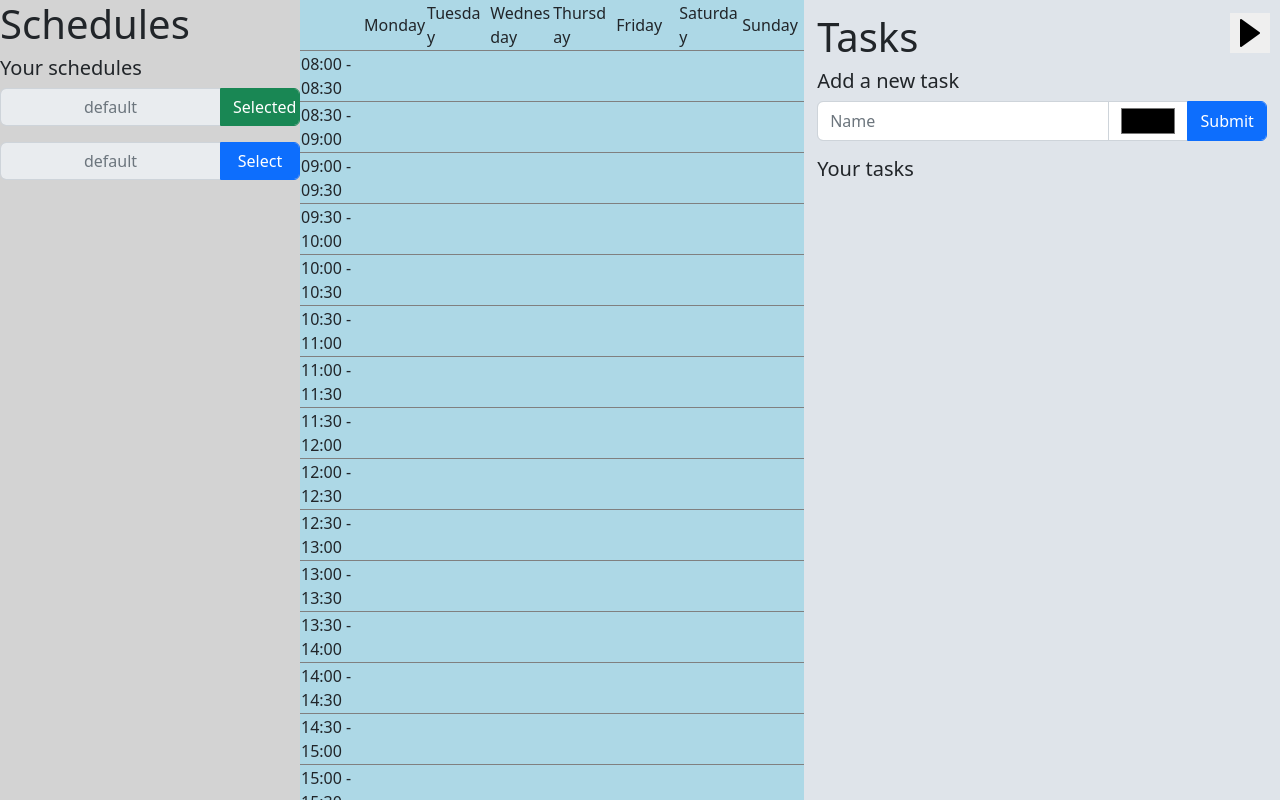
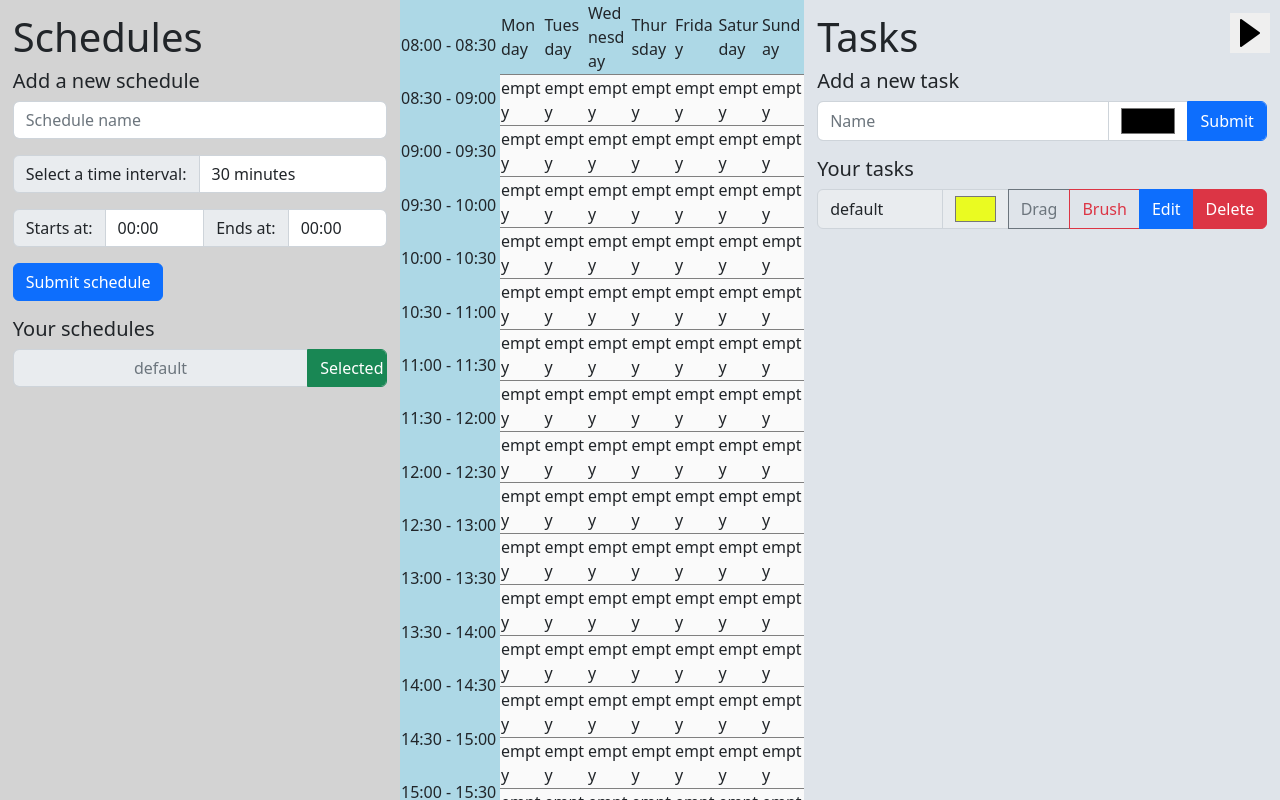
Before and after one commit to bygeze/RoutinePalAlpha, a React (Create React App) app in the folder frontend/routinepal/: page / in a window 1280 px wide. Built offline with nearby package versions, Linux system fonts and the light colour scheme.

Commit message:
Matrix completely migrated to be schedules. Several schedules functionality working properly. Added more styling. Added left or right click control in the brush, so left click paints and right click erases.

```diff
--- a/frontend/routinepal/src/App.css
+++ b/frontend/routinepal/src/App.css
@@ -14,9 +14,10 @@ html, body, #root, .wrapper {
 }
 
 .Column1 {
-  width: 300px;
+  width: 400px;
   height: 100%;
   background-color: lightgray;
+  padding: 0.8rem;
 }
 
 .Column2 {
@@ -71,6 +72,19 @@ html, body, #root, .wrapper {
   cursor: pointer;
 }
 
+.WeekTableWrapper {
+  display: flex;
+
+}
+
+.WeekTableWrapper table {
+  flex: 1;
+}
+
+.WeekTableTimesColumn {
+  max-width: 100px;
+}
+
 .WeekTable {
   width: 100%;
   max-height: 100%;
--- a/frontend/routinepal/src/App.js
+++ b/frontend/routinepal/src/App.js
@@ -9,12 +9,10 @@ import 'bootstrap/dist/css/bootstrap.min.css';
 
 function App() {
   const [tasks, setTasks] = useState([]);
-  const [matrix, setMatrix] = useState([]);
   const [brush, setBrush] = useState({name: ""});
   const [isPainting, setIsPainting] = useState(false);
 
   const [isLoading, setLoading] = useState(true);
-
 
   const [currentSchedule, setCurrentSchedule] = useState([]);
   const [allSchedules, setAllSchedules] = useState([]);
@@ -39,34 +37,30 @@ function App() {
     setTasks(updatedTasks);
   }
 
-  const fetchMatrix = () => {
-    let matrix = Storage.fetchMatrix();
-    return matrix;
-  }
-
   const fetchSchedules = () => {
     let schedules = Storage.fetchSchedules();
     return schedules;
   }
 
-  const updateMatrix = (m) => {
-    Storage.updateMatrix(m);
-    setMatrix(fetchMatrix());
+  const updateSchedule = (sch) => {
+    Storage.updateSchedule(sch);
+    setCurrentSchedule(sch);
   }
 
-  const updateSchedule = (sch) => {
-    Storage.updateSchedule(sch);
+  const createSchedule = (startTime, endTime, interval, name) => {
+    Storage.createSchedule(startTime, endTime, interval, name);
+    setAllSchedules(Storage.fetchSchedules());
   }
 
   const changeCurrentSchedule = (id) => {
+    setAllSchedules(Storage.fetchSchedules());
     setCurrentSchedule(allSchedules.find(s => s.id == id));
+
   }
 
   useEffect(() => {
     if( Storage.init() ) {
       console.info("LocalStorage is working just fine.");
-
-      // setTest Task
 
       let fetchedTasks = Storage.fetchAllTasks();
 
@@ -83,7 +77,6 @@ function App() {
       setAllSchedules(fetchedSchedules);
       setCurrentSchedule(current);
 
-
       setLoading(false);
 
     } else {
@@ -97,7 +90,14 @@ function App() {
     <div className="AppContainer">
       <div className="Column1">
       {
-          isLoading ? ("Loading") : (                <SchedulesTable allSchedules={allSchedules} currentScheduleId={currentSchedule.id} changeCurrentSchedule={changeCurrentSchedule}></SchedulesTable>)
+          isLoading ? ("Loading") : (
+          <SchedulesTable
+            allSchedules={allSchedules}
+            currentScheduleId={currentSchedule.id}
+            changeCurrentSchedule={changeCurrentSchedule}
+            createSchedule={createSchedule}>
+
+            </SchedulesTable>)
         }
 
       </div>
--- /dev/null
+++ b/frontend/routinepal/src/matrixes/AddSchedule.js
@@ -0,0 +1,112 @@
+import React, {useState, useEffect} from "react";
+
+const timeIntervals = {
+    15: 900000, // 15 minutes in milliseconds
+    30: 1800000, // 30 minutes in milliseconds
+    60: 3600000, // 60 minutes in milliseconds
+  };
+
+  function getHoursArray(interval) {
+    const hours = [];
+    const maxHours = 23;
+    const intervalInMinutes = Number(interval);
+
+    for (let i = 0; i <= maxHours; i++) {
+      const hour = i < 10 ? `0${i}` : `${i}`;
+      for (let j = 0; j < 60; j += intervalInMinutes) {
+        const minute = j < 10 ? `0${j}` : `${j}`;
+        hours.push(`${hour}:${minute}`);
+      }
+    }
+
+    return hours;
+  }
+
+const AddSchedule = ({createSchedule}) => {
+    const [startHour, setStartHour] = useState("");
+    const [endHour, setEndHour] = useState("");
+    const [interval, setInterval] = useState("30");
+    const [name, setName] = useState("");
+    const [hours, setHours] = useState([]);
+
+    useEffect(() => {
+        setHours(getHoursArray(interval));
+      }, [interval]);
+
+    const handleIntervalChange = (event) => {
+      setInterval(event.target.value);
+    };
+
+    const handleStartHourChange = (event) => {
+      setStartHour(event.target.value);
+    };
+
+    const handleEndHourChange = (event) => {
+      setEndHour(event.target.value);
+    };
+
+    const handleNameChange = (event) => {
+        setName(event.target.value);
+      };
+
+    const handleSubmit = () => {
+        createSchedule(startHour, endHour, interval, name);
+    }
+
+    return (
+        <div>
+            <div
+                className="input-group mb-3">
+
+                <input
+                    className="form-control"
+                    value={name}
+                    type="text"
+                    onChange={handleNameChange}
+                    placeholder="Schedule name"
+                ></input>
+            </div>
+            <div
+                className="input-group mb-3">
+
+                <span className="input-group-text" id="basic-addon1">Select a time interval:</span>
+                <select className="form-control" value={interval} onChange={handleIntervalChange}>
+                    <option value="15">15 minutes</option>
+                    <option value="30">30 minutes</option>
+                    <option value="60">60 minutes</option>
+                </select>
+            </div>
+
+            <div
+                className="input-group mb-3">
+
+                <span className="input-group-text" id="basic-addon1">Starts at:</span>
+                <select className="form-control" value={startHour} onChange={handleStartHourChange}>
+                {hours.map((hour) => (
+                    <option key={hour} value={hour}>
+                    {hour}
+                    </option>
+                ))}
+                </select>
+
+                <span className="input-group-text" id="basic-addon1">Ends at:</span>
+                <select className="form-control" value={endHour} onChange={handleEndHourChange}>
+                    {hours.map((hour) => (
+                        <option key={hour} value={hour}>
+                        {hour}
+                        </option>
+                    ))}
+                </select>
+            </div>
+            <div
+                className="input-group mb-3">
+                <button
+                onClick={handleSubmit}
+                className="btn btn-primary">Submit schedule</button>
+            </div>
+        </div>
+
+    );
+}
+
+export default AddSchedule;
--- a/frontend/routinepal/src/matrixes/MatrixTableRow.js
+++ b/frontend/routinepal/src/matrixes/ScheduleTableRow.js
@@ -1,6 +1,6 @@
 import { useEffect, useState } from "react";
 
-const MatrixTableRow = ({scheduleName, scheduleId, currentScheduleId, changeCurrentSchedule}) => {
+const ScheduleTableRow = ({scheduleName, scheduleId, currentScheduleId, changeCurrentSchedule}) => {
     return (
         <div>
             <div className="input-group mb-3">
@@ -25,4 +25,4 @@ const MatrixTableRow = ({scheduleName, scheduleId, currentScheduleId, changeCurr
     );
 }
 
-export default MatrixTableRow;
+export default ScheduleTableRow;
--- a/frontend/routinepal/src/matrixes/SchedulesTable.js
+++ b/frontend/routinepal/src/matrixes/SchedulesTable.js
@@ -1,20 +1,23 @@
 import { useEffect, useState } from "react";
-import MatrixTableRow from "./MatrixTableRow";
+import ScheduleTableRow from "./ScheduleTableRow";
+import AddSchedule from "./AddSchedule";
 
-const SchedulesTable = ({allSchedules, currentScheduleId, changeCurrentSchedule}) => {
+const SchedulesTable = ({allSchedules, currentScheduleId, changeCurrentSchedule, createSchedule}) => {
     return (
         <div>
             <h1>Schedules</h1>
+            <h5>Add a new schedule</h5>
+            <AddSchedule createSchedule={createSchedule}></AddSchedule>
             <h5>Your schedules</h5>
             {
                 allSchedules.map(schedule => (
-                <MatrixTableRow
+                <ScheduleTableRow
                 key={schedule.id}
                 scheduleName={schedule.name}
                 scheduleId={schedule.id}
                 currentScheduleId={currentScheduleId}
                 changeCurrentSchedule={changeCurrentSchedule}
-                ></MatrixTableRow>))
+                ></ScheduleTableRow>))
             }
         </div>
     );
--- a/frontend/routinepal/src/storage/Storage.js
+++ b/frontend/routinepal/src/storage/Storage.js
@@ -13,8 +13,8 @@ class Storage {
         }
 
         // gets tasks
-        if(!FLAG_TEST_RESET) {
-            localStorage.setItem('tasks', JSON.stringify([{ id: 1, name: "empty", duration: 0, repetition: 1, color: "#FAFAFA" }, { id: 0, name: "default", duration: 0, repetition: 1, color: "#EAFB21" }]));
+        if(FLAG_TEST_RESET) {
+            localStorage.setItem('tasks', JSON.stringify([{ id: 1, name: "empty", duration: 0, repetition: 1, color: "#FAFAFA" }, { id: 2, name: "default", duration: 0, repetition: 1, color: "#EAFB21" }]));
         } else {
             let tasks = localStorage.getItem('tasks');
             if (tasks === undefined || tasks === "undefined" || tasks === null)  {
@@ -35,7 +35,7 @@ class Storage {
         }
 
         // get schedule id counter
-        if(FLAG_TEST_RESET) {
+        if(!FLAG_TEST_RESET) {
             localStorage.setItem("scheduleIdCounter", 0);
         } else {
             let scheduleIdCounter = localStorage.getItem('scheduleIdCounter');
@@ -48,12 +48,16 @@ class Storage {
         // here should be
         // checks if matrix exists, if it doesn't, creates it.
         if(!FLAG_TEST_RESET) {
-            localStorage.setItem("schedules", JSON.stringify([this.createSchedule(), this.createSchedule()]));
+            //localStorage.setItem("schedules", JSON.stringify([this.createScheduleMatrix(), this.createScheduleMatrix()]));
+            localStorage.setItem("schedules", JSON.stringify([]));
+
+            this.createSchedule("08:00", "20:00", 30, "default");
         } else {
             let schedules = localStorage.getItem('schedules');
             if (schedules === undefined || schedules === "undefined" || schedules === null) {
                 // checks if  id counter exists, if it doesn't, creates it.
-                localStorage.setItem("schedules", JSON.stringify([this.createSchedule(), this.createSchedule()]));
+                localStorage.setItem("schedules", JSON.stringify([]));
+                this.createSchedule("08:00", "20:00", 30, "default");
             }
 
         }
@@ -62,15 +66,42 @@ class Storage {
         return true;
     }
 
-    static createSchedule = () => {
-        var schedule = {};
+    static createSchedule = (startTime, endTime, interval, name) => {
+        let schedule = {};
 
-        const startTime = 8;
-        const endTime = 24;
-        const timeDivision = 0.5;
+        schedule.name = name;
+        schedule.id = generateScheduleId();
+        schedule.matrix = this.createScheduleMatrix(this.getTimeDiff(startTime, endTime, interval));
+        schedule.startTime = startTime;
+        schedule.endTime = endTime;
+        schedule.interval = interval;
+
+        let sch = JSON.parse(localStorage.getItem("schedules"));
+        sch.push(schedule);
+        localStorage.setItem("schedules", JSON.stringify(sch));
+    }
+
+    static getTimeDiff = (startHour, endHour, interval) => {
+        const [startH, startM] = startHour.split(":").map(Number);
+        const [endH, endM] = endHour.split(":").map(Number);
+
+        let diff = endH * 60 + endM - (startH * 60 + startM);
+
+        if (diff < 0) {
+          diff += 24 * 60;
+        }
+
+        return diff / interval;
+      };
+
+    static createScheduleMatrix = (rows) => {
+        //var schedule = {};
+
+        //const startTime = startTime;
+        //const endTime = endTime;
+        //const timeDivision = 0.5;
 
         const defaultValue = 1;
-        const rows = (endTime - startTime) / (timeDivision);
         const cols = 7;
 
         var matrix = [];
@@ -80,11 +111,11 @@ class Storage {
             matrix.push(row);
         }
 
-        schedule.name = "default";
-        schedule.matrix = matrix;
-        schedule.id = parseInt(generateScheduleId());
+        //schedule.name = "default";
+        //schedule.matrix = matrix;
+        //schedule.id = parseInt(generateScheduleId());
 
-        return schedule;
+        return matrix;
     }
 
     // (C) save tasks method
@@ -133,12 +164,13 @@ class Storage {
 
     static updateSchedule(sch) {
         let schedules = JSON.parse(localStorage.getItem("schedules"));
-        let index = schedules.findIndex(s => s.id === sch.id);
+        let index = schedules.findIndex(s => s.id == sch.id);
 
         if(index !== -1) {
             schedules[index] = sch;
         }
 
+        console.log("Saved in DB");
         localStorage.setItem("schedules", JSON.stringify(schedules));
     }
 
--- a/frontend/routinepal/src/weekvisualizer/WeekTable.js
+++ b/frontend/routinepal/src/weekvisualizer/WeekTable.js
@@ -1,4 +1,4 @@
-import React from 'react';
+import React, {useState} from 'react';
 
 /*
  * This class is meant to display a week table
@@ -6,19 +6,21 @@ import React from 'react';
 */
 
 const WeekTable = ({tasks, currentSchedule, updateSchedule, brush, isPainting, setIsPainting}) => {
-    const startTime = "08:00";
-    const endTime = "02:00";
-    const timeDivision = 30; // en minutos
+    const [brushType, setBrushType] = useState(true);
 
-    //const [matrix, setMatrix] = useState(createMatrix());
-    const toggleBrush = (i, j) => {
+    const toggleBrush = (clickType, i, j) => {
+        if(clickType == 0) {
+            setBrushType(true);
+        } else if (clickType == 2) {
+            setBrushType(false);
+        }
+
         if(brush != null ) {
             if(brush !== "undefined") {
                 if(brush.name != "") {
                     setIsPainting(!isPainting);
 
                     if(!isPainting) {
-                        console.log("handleChange");
                         handleItemChange(brush.id, i, j) }
 
                     console.log(!isPainting + " - " + brush.id + " - " + i + " - " + j);
@@ -33,7 +35,6 @@ const WeekTable = ({tasks, currentSchedule, updateSchedule, brush, isPainting, s
         } else {
             console.log("No brush selected");
         }
-
     }
 
     const whenBrushHovers = (i, j) => {
@@ -42,25 +43,35 @@ const WeekTable = ({tasks, currentSchedule, updateSchedule, brush, isPainting, s
         }
     }
 
+    function changeMatrixCell (val, rowIndex, colIndex) {
+        const newSchedule = {
+            ...currentSchedule,
+            matrix: [
+              ...currentSchedule.matrix.slice(0, rowIndex),
+              [
+                ...currentSchedule.matrix[rowIndex].slice(0, colIndex),
+                parseInt(val),
+                ...currentSchedule.matrix[rowIndex].slice(colIndex + 1)
+              ],
+              ...currentSchedule.matrix.slice(rowIndex + 1)
+            ]
+          };
+
+          return newSchedule;
+    }
+
     // change state (and later save the matrix to db)
     const handleDropChange = (event, rowIndex, colIndex) => {
-        const newMatrix = currentSchedule.matrix;
-
-        newMatrix[rowIndex][colIndex] = parseInt(event.dataTransfer.getData("text/plain"));
-
-        console.log(newMatrix);
-        console.log(updateSchedule(currentSchedule));
+        let sch = changeMatrixCell(parseInt(event.dataTransfer.getData("text/plain")), rowIndex, colIndex);
+        updateSchedule(sch);
       };
 
     // change state (and later save the matrix to db)
     const handleItemChange = (id, rowIndex, colIndex) => {
-
-        const newMatrix = currentSchedule.matrix;
-
-        newMatrix[rowIndex][colIndex] = id;
-
-        updateSchedule(currentSchedule)
-
+        if(!brushType) {
+            id = 1;
+        }
+        updateSchedule(changeMatrixCell(id, rowIndex, colIndex));
       };
 
     // tasks are sended via props so we can access them to find the task that matches the id in the matrix
@@ -69,22 +80,30 @@ const WeekTable = ({tasks, currentSchedule, updateSchedule, brush, isPainting, s
         return tasks.find(task => task.id == id);
     }
 
-    /*const getRowTime = (i) => {
-        return (startTime + (i / 2)) + " - " + (startTime + (i / 2) + timeDivision);
-    }*/
     function getRowTime(index) {
-        const startDate = new Date(`2022-02-07T${startTime}:00.000Z`);
-        const endDate = new Date(`2022-02-08T${endTime}:00.000Z`);
-        const timeDiff = (endDate - startDate) / 1000 / 60 / timeDivision;
+        const start_time = currentSchedule.startTime;
+        const interval = currentSchedule.interval;
 
-        const currentDate = new Date(`2022-02-07T${startTime}:00.000Z`);
-        currentDate.setMinutes(currentDate.getMinutes() + (index * timeDivision));
-        if (currentDate > endDate) {
-          const nextDate = new Date(`2022-02-08T00:00:00.000Z`);
-          nextDate.setMinutes(nextDate.getMinutes() + ((index - timeDiff) * timeDivision));
-          return `${startTime} - ${nextDate.toISOString().substr(11, 5)}`;
-        }
-        return `${currentDate.toISOString().substr(11, 5)} - ${(new Date(currentDate.setMinutes(currentDate.getMinutes() + timeDivision))).toISOString().substr(11, 5)}`;
+        // Convertimos la hora de inicio a un objeto de tipo Date
+        const [start_hour, start_min] = start_time.split(":").map(Number);
+        const start = new Date();
+        start.setHours(start_hour);
+        start.setMinutes(start_min);
+
+        // Calculamos la hora de fin
+        const delta_min = interval * index;
+        const end_index = index + 1;
+        const delta_min_end = interval * end_index;
+        const end = new Date(start.getTime() + delta_min_end * 60000);
+
+        // Sumamos la cantidad de minutos al objeto Date que representa la hora de inicio
+        start.setTime(start.getTime() + delta_min * 60000);
+
+        // Formateamos las horas a string
+        const start_formatted = `${start.getHours().toString().padStart(2, "0")}:${start.getMinutes().toString().padStart(2, "0")}`;
+        const end_formatted = `${end.getHours().toString().padStart(2, "0")}:${end.getMinutes().toString().padStart(2, "0")}`;
+
+        return `${start_formatted} - ${end_formatted}`;
       }
 
 
@@ -94,24 +113,42 @@ const WeekTable = ({tasks, currentSchedule, updateSchedule, brush, isPainting, s
     // we also handle a drop, cause task must be dragged to the view.
 
     return (
+        <div className="WeekTableWrapper">
+        <table className="WeekTableTimesColumn">
+            <thead>
+            <tr><td><p></p></td></tr>
+            </thead>
+
+            <tbody>
+            {currentSchedule.matrix.map((row, i) => (
+                <tr key={i}>
+                    <td key={i}>{getRowTime(i)}</td>
+                </tr>
+            )) }
+            </tbody>
+
+        </table>
+
         <table className="WeekTable noselect">
+            <thead>
+                <tr><td>Monday</td><td>Tuesday</td><td>Wednesday</td><td>Thursday</td><td>Friday</td><td>Saturday</td><td>Sunday</td></tr>
+            </thead>
             <tbody>
-
-                <tr><td></td><td>Monday</td><td>Tuesday</td><td>Wednesday</td><td>Thursday</td><td>Friday</td><td>Saturday</td><td>Sunday</td></tr>
-
                 {currentSchedule.matrix.map((row, i) => (
                     <tr key={i}>
-                        <td style={{width: "13%"}}>{getRowTime(i)}</td>
                     {row.map((col, j) => (
                         <td
                          key={j}
-                         onMouseDown={(e) => { toggleBrush(i, j);
+                         onContextMenu={(e) => e.preventDefault()}
+                         onMouseDown={(e) => {
+                            e.preventDefault();
+                            toggleBrush(e.button, i, j);
                             if (!e) e = window.event;
                             e.cancelBubble = true;
                             if (e.stopPropagation) e.stopPropagation();
                         }}
                         onMouseOver={(e) => whenBrushHovers(i, j)}
-                        onMouseUp={(e) => toggleBrush(i, j)}
+                        onMouseUp={(e) => toggleBrush(e.button, i, j)}
                         style={{ backgroundColor: col === 0 ? 'gray' : findTaskById(col)?.color }} >
                             <div
                                 onDrop={(e) => {
@@ -128,6 +165,7 @@ const WeekTable = ({tasks, currentSchedule, updateSchedule, brush, isPainting, s
                 ))}
             </tbody>
         </table>
+        </div>
     );
 };
 
```
